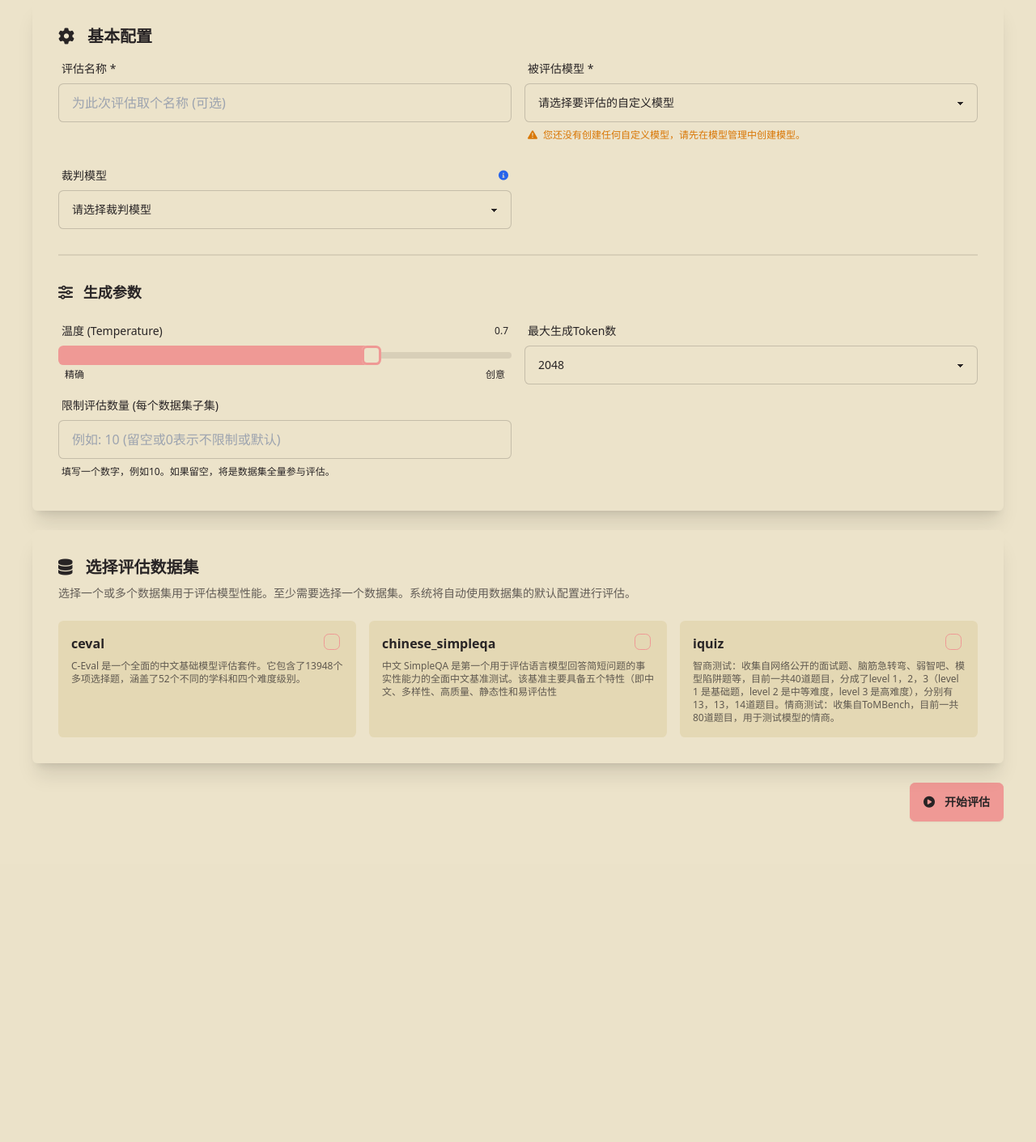
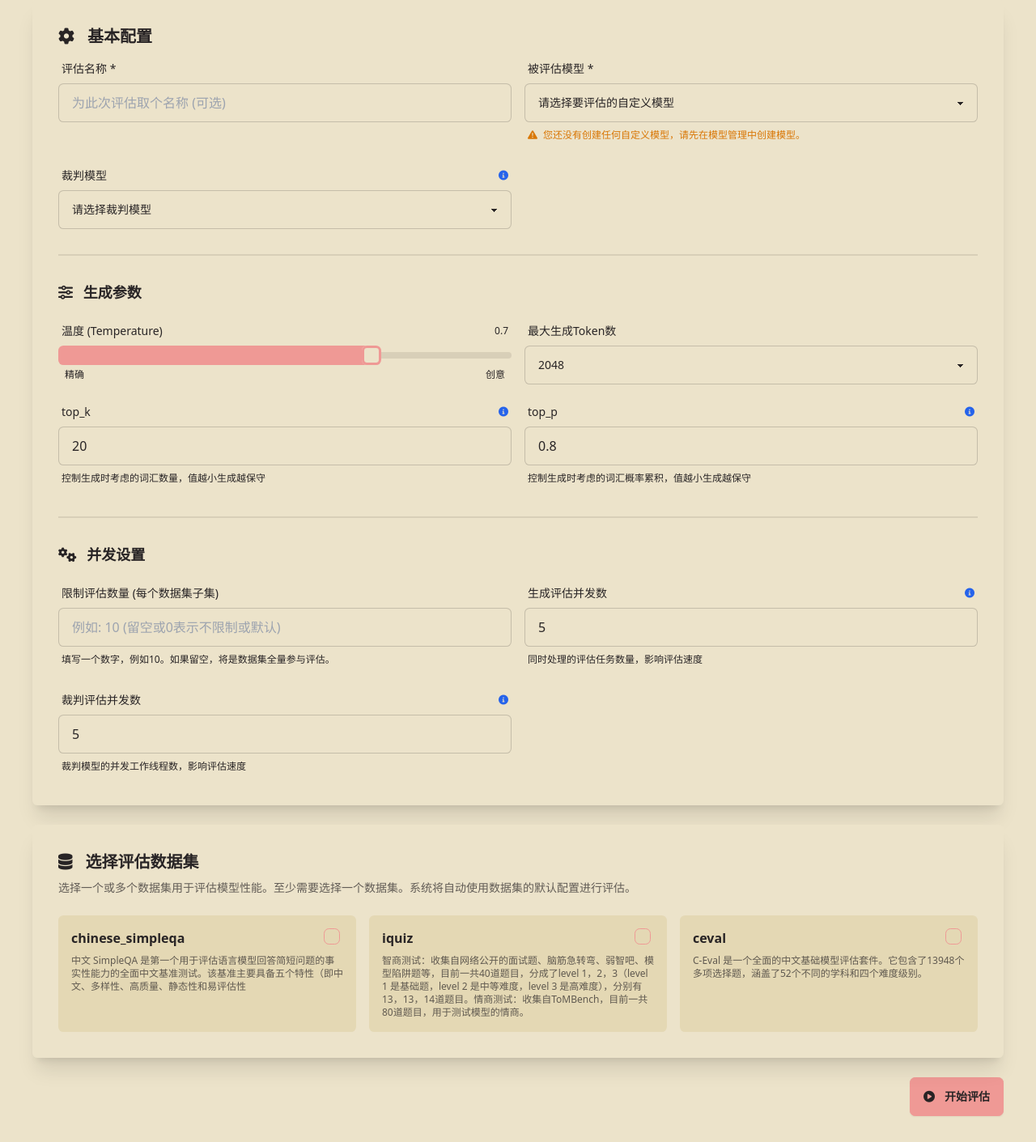
Before and after one commit to wws-test/llm-eval, a Flask app: page /evaluations/create in a window 1280 px wide. Shown: the part 209-1620 px from the top of the page at 81% size. Before the commit the page ends 1224 px from the top, so only its background shows below. Run offline with Flask 3, Linux system fonts and the light colour scheme; the visitor is signed in with stand-in values (Sample User, id 1); data comes from the database, SQL or seed files in the repository; data that the repository does not hold is empty; some libraries are stand-ins or nearby versions.

Commit message:
feat: 新增并发评估配置

```diff
--- a/app/__init__.py
+++ b/app/__init__.py
@@ -7,7 +7,6 @@ from .config import config
 import datetime
 import logging  # 添加logging模块导入
 import os  # 添加os模块导入
-from app.adapter.custom_dataset_adapter import register_genera_intent_benchmark
 # 导入数据集插件，确保@register_dataset装饰器能够正确注册
 from app.adapter.custom_dataset_plugin import CustomDatasetPlugin
 from logging.handlers import RotatingFileHandler
@@ -219,8 +218,6 @@ def create_app(config_name=None):
     from app.routes.perf_eval_routes import perf_eval_bp
     app.register_blueprint(perf_eval_bp)
 
-    register_genera_intent_benchmark()
-
     # 错误处理器，需要正确缩进到create_app函数内部
     @app.errorhandler(400)
     def bad_request_error(error):
--- a/app/models.py
+++ b/app/models.py
@@ -152,6 +152,10 @@ class ModelEvaluation(db.Model):
     name = db.Column(db.String(150), nullable=True)
     temperature = db.Column(db.Float, nullable=False, default=0.7)
     max_tokens = db.Column(db.Integer, nullable=False, default=2048)
+    top_k = db.Column(db.Integer, nullable=True, default=20)  # 新增top_k字段
+    top_p = db.Column(db.Float, nullable=True, default=0.8)  # 新增top_p字段
+    judge_worker_num = db.Column(db.Integer, nullable=True, default=1)  # 新增并发数字段
+    eval_batch_size = db.Column(db.Integer, nullable=True, default=4)  # 新增评估并发数字段
     status = db.Column(db.String(20), nullable=False, default='pending')
     created_at = db.Column(db.DateTime, default=get_beijing_time)
     completed_at = db.Column(db.DateTime, nullable=True)
--- a/app/routes/dataset_routes.py
+++ b/app/routes/dataset_routes.py
@@ -66,7 +66,7 @@ def datasets_list():
     if selected_category_name != '全部' and selected_category_name:
         query = query.join(Dataset.categories).filter(DatasetCategory.name == selected_category_name)
 
-    datasets_from_db = query.order_by(Dataset.name).all()
+    datasets_from_db = query.order_by(Dataset.id.desc()).all()
 
     return render_template(
         'datasets/datasets.html',
--- a/app/routes/evaluation_routes.py
+++ b/app/routes/evaluation_routes.py
@@ -73,7 +73,7 @@ def create_evaluation():
                     Dataset.source == '系统'
                 )
             )
-        ).order_by(Dataset.name).all()
+        ).order_by(Dataset.id.desc()).all()
 
         return render_template(
             'evaluations/create_evaluation.html',
@@ -91,6 +91,10 @@ def create_evaluation():
             judge_model_id = request.form.get('judge_model_id', type=int, default=None)
             temperature = request.form.get('temperature', type=float, default=0.7)
             max_tokens = request.form.get('max_tokens', type=int, default=2048)
+            top_k = request.form.get('top_k', type=int, default=20)  # 新增top_k
+            top_p = request.form.get('top_p', type=float, default=0.8)  # 新增top_p
+            judge_worker_num = request.form.get('judge_worker_num', type=int, default=1)  # 新增并发数
+            eval_batch_size = request.form.get('eval_batch_size', type=int, default=4)  # 新增评估并发数
             evaluation_name = request.form.get('evaluation_name', '')
             limit = request.form.get('limit', type=int, default=None)
 
@@ -127,6 +131,12 @@ def create_evaluation():
                     return redirect(url_for('evaluations.create_evaluation'))
                 datasets_data.append({'dataset_id': ds_id}) # 只传递 dataset_id
 
+                # 判断选择的数据集是否需要裁判模型
+                use_llm = EvaluationService.get_adapter_for_dataset(dataset.id).llm_as_a_judge
+                if use_llm and not judge_model:
+                    flash(f'选择的数据集{dataset.name}需要裁判模型，请选择裁判模型。', 'error')
+                    return redirect(url_for('evaluations.create_evaluation'))
+
             # 创建评估任务
             evaluation = EvaluationService.create_evaluation(
                 user_id=current_user.id,
@@ -135,6 +145,10 @@ def create_evaluation():
                 datasets=datasets_data, # 传递简化的数据集信息
                 temperature=temperature,
                 max_tokens=max_tokens,
+                top_k=top_k,
+                top_p=top_p,
+                judge_worker_num=judge_worker_num,  # 传递并发数
+                eval_batch_size=eval_batch_size,
                 name=evaluation_name,
                 limit=limit
             )
@@ -334,11 +348,11 @@ def export_to_excel(evaluation_id):
             flash('没有找到符合条件的评估结果。', 'warning')
             return redirect(url_for('evaluations.view_detailed_results', evaluation_id=evaluation_id))
 
-        # 生成文件名
+        # 生成安全的文件名，只使用ASCII字符
         timestamp = datetime.now().strftime('%Y%m%d_%H%M%S')
-        filename = f"{evaluation.name}_{timestamp}.xlsx"
+        filename = f"evaluation_{evaluation_id}_{timestamp}.xlsx"
 
-        # 创建响应
+        # 创建响应，使用ASCII编码的文件名
         response = make_response(excel_data)
         response.headers['Content-Disposition'] = f'attachment; filename="{filename}"'
         response.headers['Content-Type'] = 'application/vnd.openxmlformats-officedocument.spreadsheetml.sheet'
--- a/app/templates/evaluations/create_evaluation.html
+++ b/app/templates/evaluations/create_evaluation.html
@@ -115,8 +115,44 @@
                             <option value="8192">8192</option>
                         </select>
                     </div>
+
+                    <!-- Top-K -->
+                    <div class="form-control">
+                        <label class="label">
+                            <span class="label-text">top_k</span>
+                            <span class="label-text-alt text-info" title="控制生成时考虑的词汇数量">
+                                <i class="fas fa-info-circle"></i>
+                            </span>
+                        </label>
+                        <input type="number" name="top_k" value="20" min="1" max="100" class="input input-bordered" />
+                        <label class="label">
+                            <span class="label-text-alt">控制生成时考虑的词汇数量，值越小生成越保守</span>
+                        </label>
+                    </div>
+
+                    <!-- Top-P -->
+                    <div class="form-control">
+                        <label class="label">
+                            <span class="label-text">top_p</span>
+                            <span class="label-text-alt text-info" title="控制生成时考虑的词汇概率累积">
+                                <i class="fas fa-info-circle"></i>
+                            </span>
+                        </label>
+                        <input type="number" name="top_p" value="0.8" min="0" max="1" step="0.1" class="input input-bordered" />
+                        <label class="label">
+                            <span class="label-text-alt">控制生成时考虑的词汇概率累积，值越小生成越保守</span>
+                        </label>
+                    </div>
                 </div>
+
+                <div class="divider"></div>
+
+                <h3 class="text-lg font-semibold mb-2">
+                    <i class="fas fa-cogs mr-2"></i> 并发设置
+                </h3>
+
                 <div class="grid grid-cols-1 md:grid-cols-2 gap-4">
+                    <!-- 限制评估数量 -->
                     <div class="form-control w-full">
                         <label class="label">
                             <span class="label-text">限制评估数量 (每个数据集子集)</span>
@@ -124,6 +160,34 @@
                         <input type="number" name="limit" placeholder="例如: 10 (留空或0表示不限制或默认)" class="input input-bordered w-full" min="0" />
                         <label class="label">
                             <span class="label-text-alt">填写一个数字，例如10。如果留空，将是数据集全量参与评估。</span>
+                        </label>
+                    </div>
+
+                    <!-- 评估并发数 -->
+                    <div class="form-control">
+                        <label class="label">
+                            <span class="label-text">生成评估并发数</span>
+                            <span class="label-text-alt text-info" title="同时处理的评估任务数量">
+                                <i class="fas fa-info-circle"></i>
+                            </span>
+                        </label>
+                        <input type="number" name="eval_batch_size" value="5" min="1" max="20" class="input input-bordered" />
+                        <label class="label">
+                            <span class="label-text-alt">同时处理的评估任务数量，影响评估速度</span>
+                        </label>
+                    </div>
+
+                    <!-- 生成并发数 -->
+                    <div class="form-control">
+                        <label class="label">
+                            <span class="label-text">裁判评估并发数</span>
+                            <span class="label-text-alt text-info" title="裁判模型的并发工作线程数">
+                                <i class="fas fa-info-circle"></i>
+                            </span>
+                        </label>
+                        <input type="number" name="judge_worker_num" value="5" min="1" max="100" class="input input-bordered" />
+                        <label class="label">
+                            <span class="label-text-alt">裁判模型的并发工作线程数，影响评估速度</span>
                         </label>
                     </div>
                 </div>
@@ -141,14 +205,13 @@
                     <div class="grid grid-cols-1 md:grid-cols-2 lg:grid-cols-3 gap-4">
                         {% for dataset in datasets %}
                             <div class="card bg-base-200 dataset-card hover:bg-base-300 cursor-pointer transition-all"
-                                 onclick="toggleDatasetSelection(this, {{ dataset.id }})">
+                                 onclick="handleCardClick(event, this, {{ dataset.id }})">
                                 <div class="card-body p-4">
                                     <div class="flex justify-between">
                                         <h3 class="font-semibold">{{ dataset.name }}</h3>
                                         <div class="form-control">
                                             <label class="cursor-pointer label py-0">
-                                                <input type="checkbox" name="dataset_{{ dataset.id }}" class="checkbox checkbox-primary checkbox-sm dataset-checkbox"
-                                                       onchange="event.stopPropagation(); updateDatasetSelection(this, {{ dataset.id }})" />
+                                                <input type="checkbox" name="dataset_{{ dataset.id }}" class="checkbox checkbox-primary checkbox-sm dataset-checkbox" />
                                             </label>
                                         </div>
                                     </div>
@@ -178,21 +241,37 @@
 {% block scripts %}
 {{ super() }}
 <script>
-    // 切换数据集选择状态
-    function toggleDatasetSelection(cardElement, datasetId) {
+    // 处理卡片点击事件
+    function handleCardClick(event, cardElement, datasetId) {
+        // 如果点击的是复选框或其标签，不处理
+        if (event.target.type === 'checkbox' || event.target.closest('label')) {
+            return;
+        }
+
+        // 否则切换复选框状态
         const checkbox = cardElement.querySelector('.dataset-checkbox');
         checkbox.checked = !checkbox.checked;
-        updateDatasetSelection(checkbox, datasetId);
+        updateCardStyle(cardElement, checkbox.checked);
     }
 
-    // 更新数据集选择状态
-    function updateDatasetSelection(checkbox, datasetId) {
-        const card = checkbox.closest('.dataset-card');
-        if (checkbox.checked) {
-            card.classList.add('selected');
+    // 更新卡片样式
+    function updateCardStyle(cardElement, isSelected) {
+        if (isSelected) {
+            cardElement.classList.add('selected');
         } else {
-            card.classList.remove('selected');
+            cardElement.classList.remove('selected');
         }
     }
+
+    // 监听复选框变化事件
+    document.addEventListener('DOMContentLoaded', function() {
+        const checkboxes = document.querySelectorAll('.dataset-checkbox');
+        checkboxes.forEach(function(checkbox) {
+            checkbox.addEventListener('change', function() {
+                const card = this.closest('.dataset-card');
+                updateCardStyle(card, this.checked);
+            });
+        });
+    });
 </script>
 {% endblock %}
```
Also changed, not shown: app/adapter/custom_dataset_adapter.py (+7 -3 lines), app/services/evaluation_service.py (+51 -30 lines), app/templates/evaluations/detailed_results.html (+7 -51 lines), app/templates/evaluations/view_evaluation.html (+8 -1 lines), requirements.txt (+5 -3 lines), README.md.
